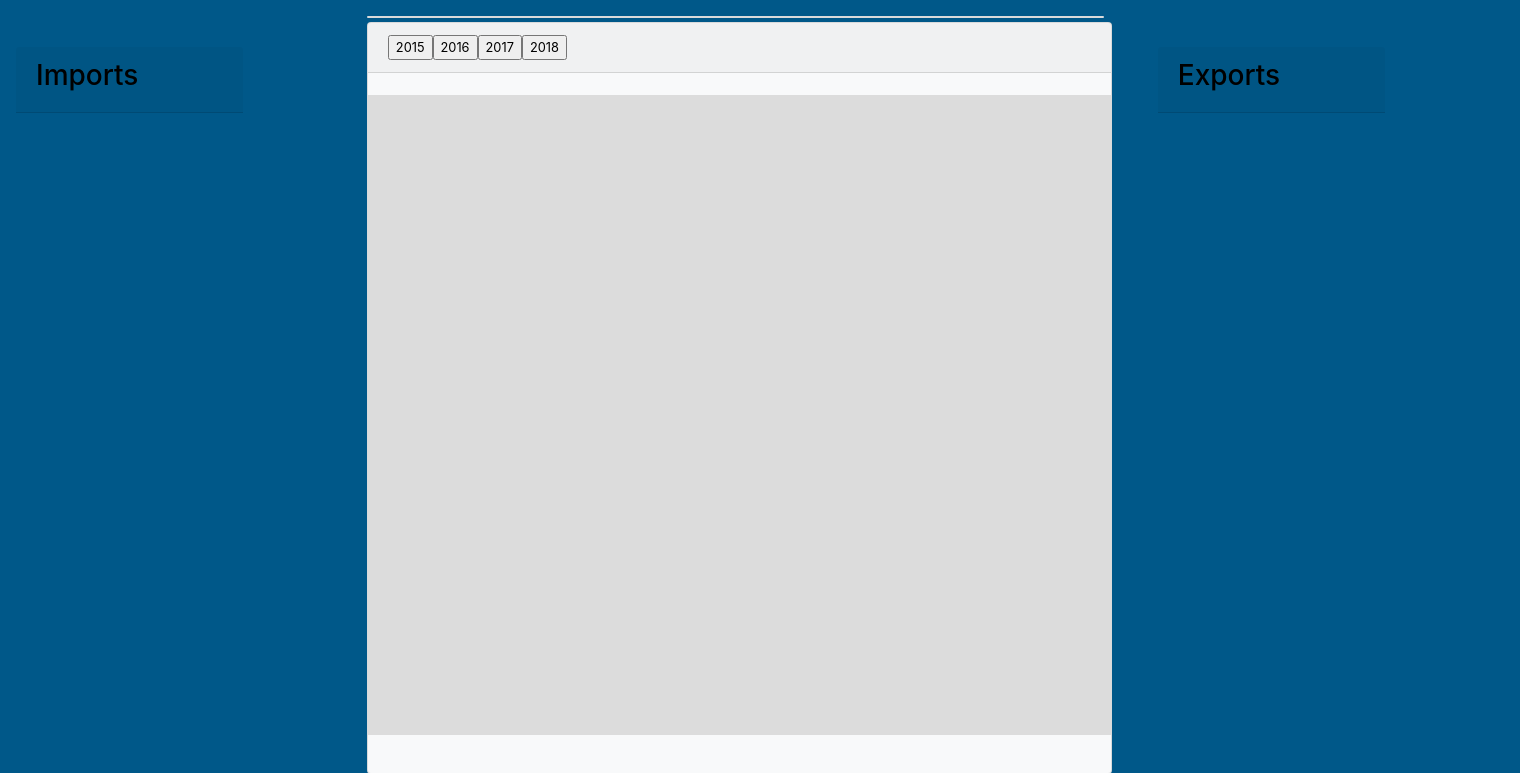
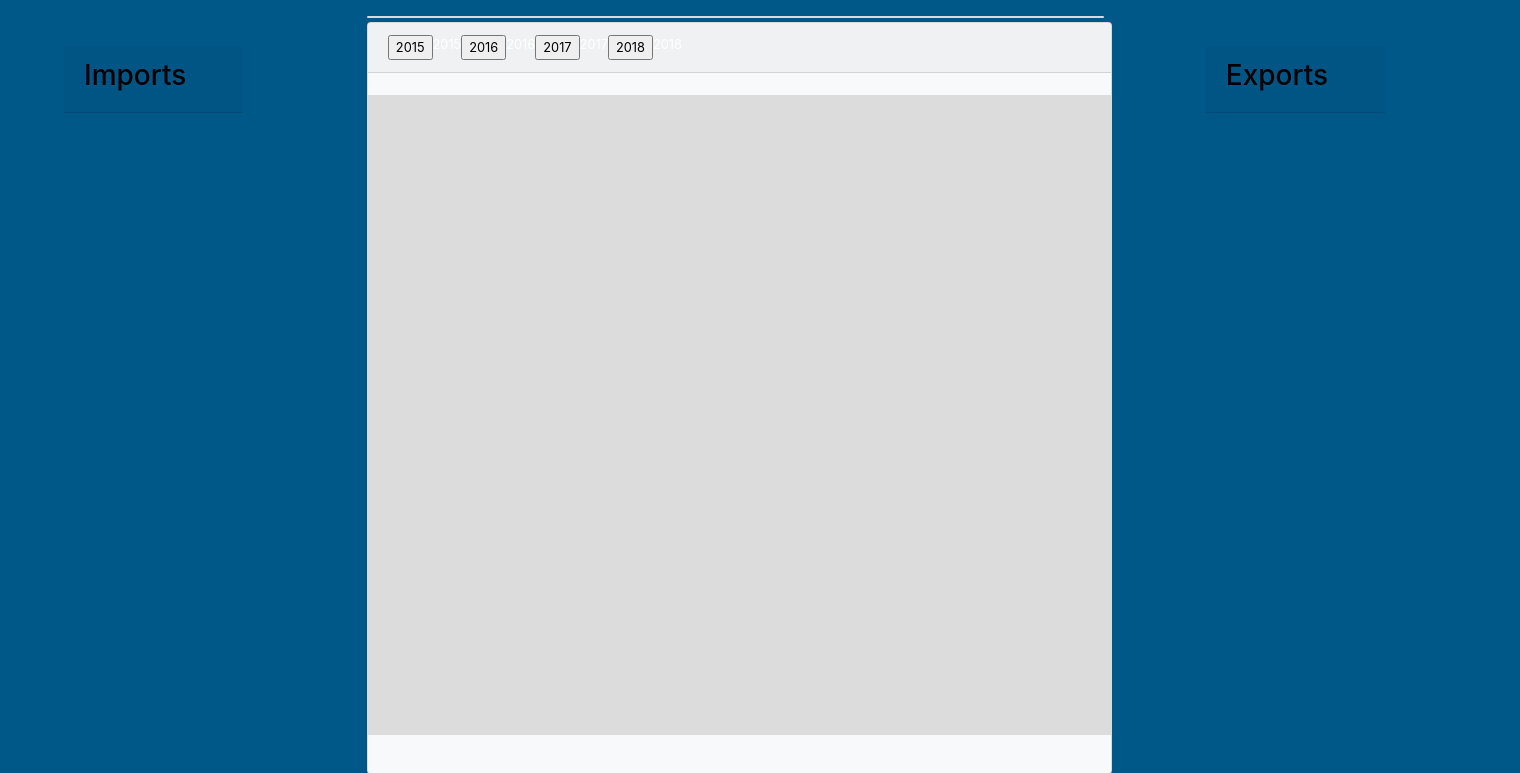
Before and after one commit to Sailendra-Mahapatra/Project2, a Flask app: page / in a window 1520 px wide; the page is wider, and only the part inside the window is pictured. Shown: the part 56-829 px from the top of that part. Run offline with Flask 2, Linux system fonts and the light colour scheme; data that the repository does not hold is empty; parts of the project's set-up code (start-up, migrations or seed data) failed here and were passed over; some libraries are stand-ins or nearby versions.

Commit message:
presentation ready

```diff
--- a/static/js/app.js
+++ b/static/js/app.js
@@ -8,12 +8,13 @@ var tooltip = d3.select("body")
 function clicker(d){
   var svg = d3.select("#bars");
   svg.selectAll("svg").remove()
-
+  newcode = {}
   buildBar("2018", d.data.HSC, "#bars")
-
+ return newcode
 console.log(d)
 }
-
+newcode = {}
+console.log(newcode)
 function buildSelector(date) {
 d3.json("/imports/bars/"+date).then(function(response){
   selection= d3.select("#filter")
@@ -342,12 +343,12 @@ function buildGrouped() {// bardate, hsc, renderloc
 function buildPie(piedate, inout, renderloc){
   // margin
   var margin = {top: 50, right: 50, bottom: 50, left: 50},
-      width = 600 - margin.right - margin.left,
+      width = 400 - margin.right - margin.left,
       height = 400 - margin.top - margin.bottom,
       radius = 150;
 
   var color = d3.scaleOrdinal()
-  .range(["#98abc5", "#8a89a6", "#7b6888", "#6b486b", "#a05d56", "#d0743c", "#ff8c00"])
+  .range(["#98abc5", "#8a89a6", "#7b6888", "#6b486b", "#a05d56"])
 
   var arc = d3.arc()
       .outerRadius(radius - 10)
@@ -367,7 +368,7 @@ function buildPie(piedate, inout, renderloc){
       .attr("width", width)
       .attr("height", height)
       .append("g")
-      .attr("transform", "translate(" + width / 2 + "," + height / 2 + ")");
+      .attr("transform", "translate(" + width / 2  + "," + height /2  + ")");
 
 
   // svg.call(tip);
@@ -423,18 +424,39 @@ function buildPie(piedate, inout, renderloc){
         .attr("dy", ".35em")
         .text(function(d) { return (d.data.total/1e9).toLocaleString('en', {useGrouping:true})+" Billion"+"\n"})
 
-
-        svg.append('g')
-  .attr('class', 'legend')
-  .selectAll('text')
-  .data(data)
-  .enter()
-  .append('g')
-  .append('text')
-  .text(function(d){return (d.Description).split("", 2)})
-  .attr('fill', function(d, i) { return color(i); })
-          .attr('y', function(d, i) { return 20 * (i + 1); })
-          .attr('x', 50)
+        var legendRectSize = 18;
+        var legendSpacing = 5;
+    var legend =   svg.selectAll('.legend')
+    .data(function(d, i) { return color(i); })
+    .enter()
+    .append('g')
+    .attr('class', 'legend')
+    .attr('transform', function(d, i) {
+      var height = legendRectSize + legendSpacing;
+      var offset =  height * (function(d) { return d.Description}).length / 2;
+      var horz = -2 * legendRectSize;
+      var vert = i * height - offset;
+      return 'translate(' + horz + ',' + vert + ')';
+    });
+    // legend.append('rect')                                     // NEW
+    // .attr('width', legendRectSize)                          // NEW
+    // .attr('height', legendRectSize)                         // NEW
+    // .style('fill', color)                                   // NEW
+    // .style('stroke', color);
+    // legend.append('text')
+    // .text(function(d){return (d.Description).split(" ", 2)})
+    // .attr('x', -100)              // NEW
+    // .attr('y', -200)              // NEW
+  // .attr('class', 'legend')
+  // .selectAll('text')
+  // .data(data)
+  // .enter()
+  // .append('g')
+  // .append('text')
+  // .text(function(d){return (d.Description).split(" ", 2)})
+  // .attr('fill', function(d, i) { return color(i); })
+  //         .attr('y', function(d, i) { return 20 * (i - 1); })
+  //         .attr('x', 50)
 
   });
 
@@ -570,12 +592,14 @@ function optionChanged(newdate) {
   exportPie.selectAll("svg").remove()
   importPie.selectAll("svg").remove()
 
+  newcode = {}
+  console.log(newcode)
   console.log(newdate)
         // CLEAR THE OLD GRAPHS!!!!
   // //   // Fetch new data each time a new sample is selected
   buildPie(newdate, "imports", "#import-pie")
   buildPie(newdate, "exports", "#export-pie")
-  buildBar(newdate, "3915", "#bars")
+  buildBar(newdate, "1201", "#bars")
   console.log(newdate)
 
   }
@@ -584,7 +608,7 @@ function optionChanged(newdate) {
 function init(){
   buildPie("2018", "imports", "#import-pie")
   buildPie("2018", "exports", "#export-pie")
-  buildBar("2018", "3915", "#bars")
+  buildBar("2018", "1201", "#bars")
   buildGrouped()
 
 }
--- a/templates/index.html
+++ b/templates/index.html
@@ -62,7 +62,7 @@
 
         <!--selector-->
 
-        <div class ="cards col-md-2" >
+        <div class ="cards col-md-2 pl-5" >
             <div class="card-header"> <h3>Imports</h3> </div>
             <div class="card-body" id= "import-pie"></div>
             <!-- <div class="card text-black bg-light mt-3 mb-1 mr-3"  style="max-width:100%;">
@@ -79,10 +79,10 @@
               <div class="card-header">
                 <div class="btn-toolbar  " role="toolbar" aria-label="Toolbar with button groups">
 
-                      <input type="button" value="2015" onclick="optionChanged(this.value)" ></input>
-                      <input type="button" value="2016" onclick="optionChanged(this.value)" ></input>
-                      <input type="button" value="2017" onclick="optionChanged(this.value)" ></input>
-                      <input type="button" value="2018" onclick="optionChanged(this.value)"></input>
+                      <input type="button" value="2015" onclick="optionChanged(this.value)" >2015</input>
+                      <input type="button" value="2016" onclick="optionChanged(this.value)" >2016</input>
+                      <input type="button" value="2017" onclick="optionChanged(this.value)" >2017</input>
+                      <input type="button" value="2018" onclick="optionChanged(this.value)">2018</input>
                     </div>
                   <!-- <input id= "search" class="form-control" type="text" placeholder="Search" aria-label="Search">                     -->
                 </select>
@@ -91,7 +91,7 @@
             </div>
         </div>
           <!--END Charterers Stats-->
-          <div class ="cards col-md-2">
+          <div class ="cards col-md-2 pl-5">
             <div class="card-header"> <h3>Exports</h3> </div>
              <div class= "card-body" id="export-pie"></div>
 
```
